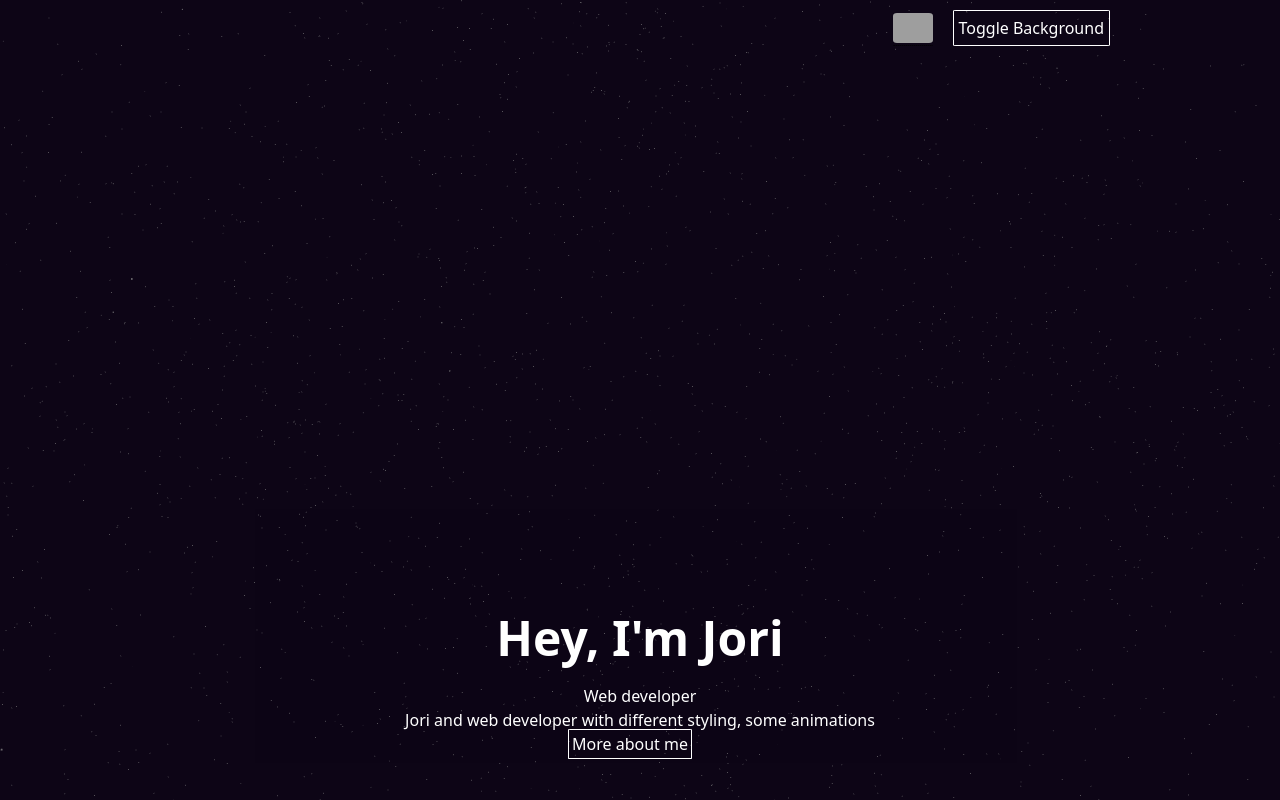
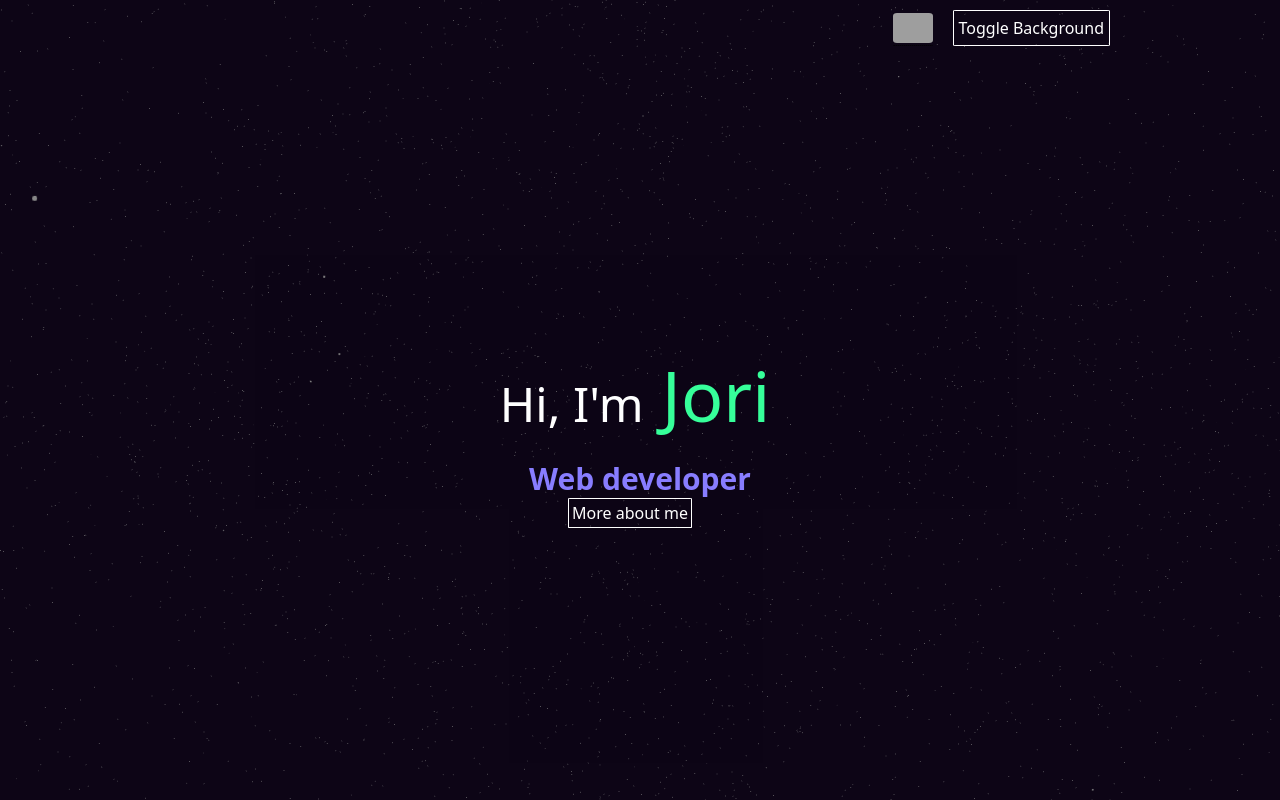
Before and after one commit to purkkilo/react-r3f-portfolio, a Next.js app: page / in a window 1280 px wide. Built offline with nearby package versions, Linux system fonts and the light colour scheme; grey boxes are pictures that could not be loaded.

Commit message:
Some styling

```diff
--- a/app/global.css
+++ b/app/global.css
@@ -40,7 +40,7 @@
   }
 
   .intro-div {
-    margin-top: 40%;
+    margin-top: 20%;
     margin-bottom: 80%;
   }
 
@@ -48,6 +48,40 @@
     margin-right: 20px;
     transition: +0.3s;
     border-radius: 2%;
+  }
+  /* text with rotating color animation */
+  #name-title {
+    font-size: 70px;
+    color: #887dff;
+    text-align: center;
+    animation-name: rotating;
+    animation-duration: 8s;
+    animation-iteration-count: infinite;
+    margin-right: 10px;
+  }
+
+  @keyframes rotating {
+    0% {
+      color: #887dff;
+    }
+    25% {
+      color: #802fa5;
+    }
+    50% {
+      color: rgb(255, 255, 95);
+    }
+    75% {
+      color: #2dff9d;
+    }
+    100% {
+      color: #887dff;
+    }
+  }
+  #job-title {
+    font-size: 30px;
+    color: #887dff;
+    text-align: center;
+    text-decoration: wavy;
   }
 
   #language-button:hover {
--- a/app/page.jsx
+++ b/app/page.jsx
@@ -60,9 +60,13 @@ const MainContent = ({ showBackground, translation }) => {
       <div id='background' className='overlay container mx-auto text-white'>
         <div className='my-20 flex flex-col' id='main-content'>
           <div className='intro-div text-center'>
-            <h1 className='my-4 text-5xl font-bold leading-tight'>Hey, I&apos;m Jori</h1>
-            <h1 className=''>Web developer</h1>
-            <h1 className=''>Jori and web developer with different styling, some animations</h1>
+            <h1 className='my-4 text-5xl leading-tight'>
+              <FormattedMessage id='introMessage' defaultMessage='Hey, I am' />
+              <span id='name-title'> Jori</span>
+            </h1>
+            <h1 className='font-bold' id='job-title'>
+              Web developer
+            </h1>
             <a href='#about' id='learn-button' className='menu-button'>
               <FormattedMessage id='learn-me' defaultMessage='More about me' />
             </a>
@@ -246,14 +250,14 @@ export default function Page() {
   const toggleBackground = () => {
     setShowBackground(showBackground === true ? false : true)
   }
-
+  /* TODO adjust star position */
   return (
     <>
       {/* Background */}
       <div className='background relative size-full'>
         <View orbit={showBackground ? false : true} className='relative size-full' style={{ touchAction: 'none' }}>
           <Suspense>
-            <Stars position={[0, 0, 0]} />
+            <Stars position={[0, 0, 0.5]} />
             <Common color={backgroundColor} />
           </Suspense>
         </View>
--- a/public/locales/en/translation.json
+++ b/public/locales/en/translation.json
@@ -1,6 +1,8 @@
 {
   "langFi": "Finnish",
   "langEn": "English",
+  "introMessage": "Hi, I'm",
+  "introJob": "Web Developer",
   "homeTitle": "Home Page",
   "projects": "Projects",
   "contact": "Contact",
--- a/public/locales/fi/translation.json
+++ b/public/locales/fi/translation.json
@@ -1,5 +1,7 @@
 {
   "langFi": "Suomi",
+  "introMessage":"Hei, Olen",
+  "introJob": "Verkko Kehittäjä",
   "langEn": "Englanti",
   "homeTitle": "Kotisivu",
   "projects": "Projektit",
--- a/src/components/canvas/Stars.jsx
+++ b/src/components/canvas/Stars.jsx
@@ -6,7 +6,7 @@ import { inSphere } from 'maath/random'
 
 extend({ TextGeometry })
 
-const STAR_AMOUNT = 6000 * 3
+const STAR_AMOUNT = 10000 * 3
 
 export const Stars = ({ ...props }) => {
   const ref = useRef()
```
Also changed, not shown: 1 other file (tests, documents, lock files or other folders).
